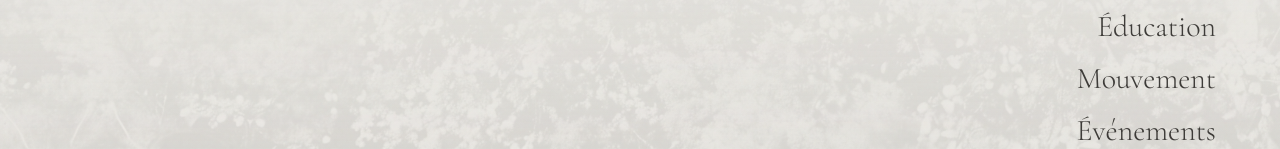
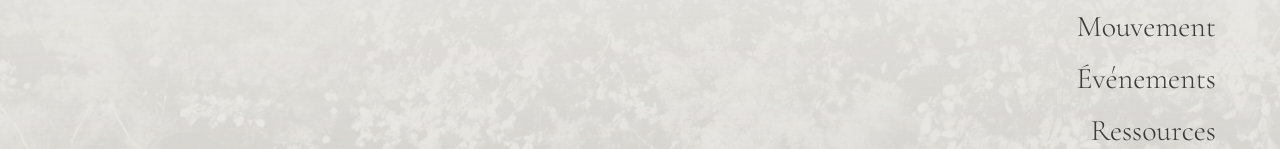
Before and after one commit to houseoftherisingarts/territoire-incarne, a React (Vite) app: page / in a window 1280 px wide. Shown: the part 139-288 px from the top of the page. Built offline with nearby package versions, Linux system fonts and the light colour scheme; no server answers; the database is empty; grey boxes are pictures that could not be loaded.

Commit message:
autosave: 2026-07-19 12:13:21

```diff
--- a/src/types.ts
+++ b/src/types.ts
@@ -25,7 +25,6 @@ export interface CartItem {
 
 export const NAV_ORDER: SectionId[] = [
   "therapie",
-  "education",
   "mouvement",
   "events",
   "ressources",
```
